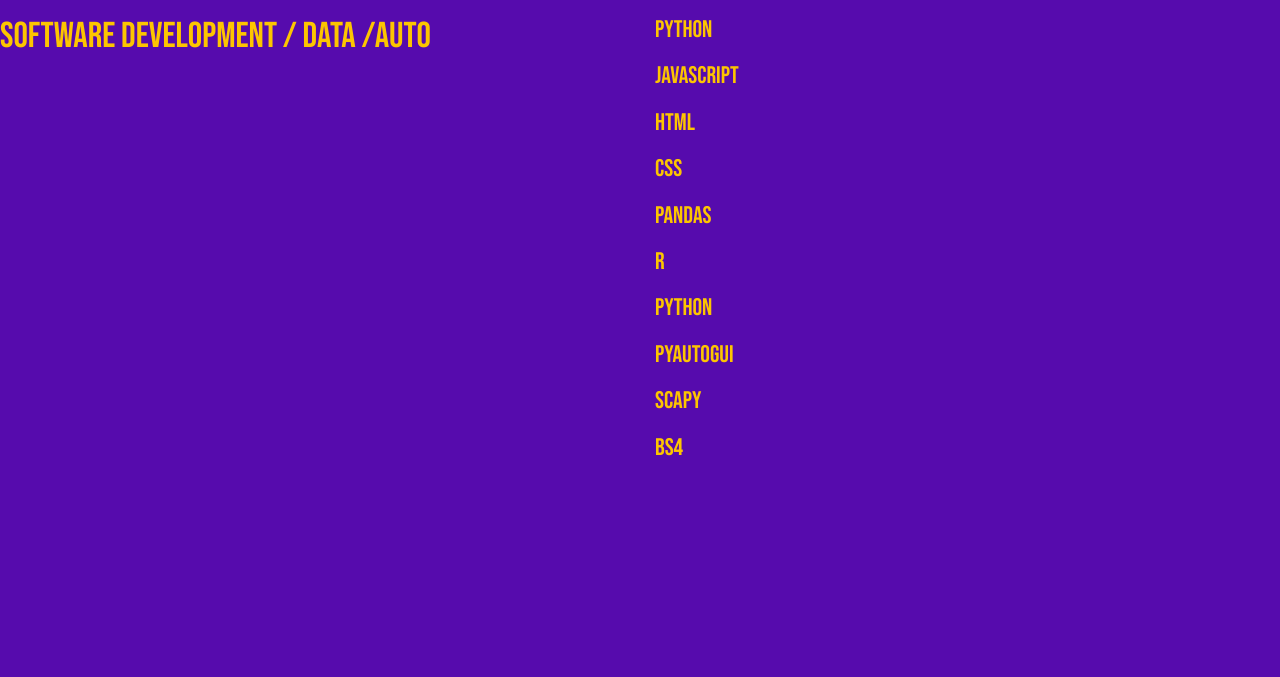
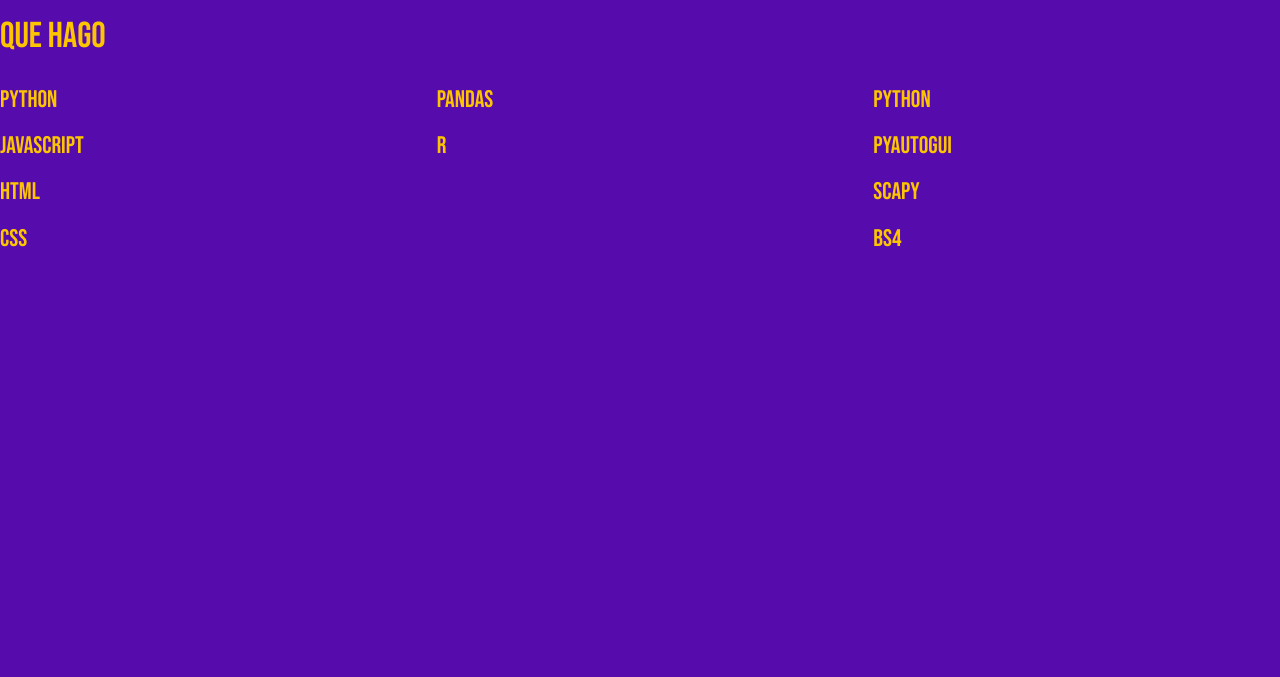
Before and after one commit to yamil-emanuel/yamil-emanuel.github.io, a plain HTML site: page index.html in a window 1280 px wide. Shown: the part 803-1480 px from the top of the page. Drawn offline with nearby package versions, Linux system fonts and the light colour scheme.

Commit message:
Update index.html

```diff
--- a/index.html
+++ b/index.html
@@ -305,22 +305,26 @@ violeta oscuro 560BAD
 
 <!-- DSCR SECTION-->
 		<div id="desarrollo" class="row" style="height: 100%; background-color:#560BAD; color:#FDC500;">
-			<div class="col-xs-12 col-sm-12 col-md-6 col-lg-6" style="height:100vh;">
-				<h1>SOFTWARE DEVELOPMENT / DATA /AUTO</h1>
+			<div class="col-xs-12 col-sm-12 col-md-12 col-lg-12">
+				<h1>QUE HAGO</h1>
 			</div>
-
-			<div class="col-xs-12 col-sm-12 col-md-6 col-lg-6" style="height:100vh;">
+			<div class="col-xs-12 col-sm-12 col-md-4 col-lg-4" style="height:100vh;">
 				<h3>PYTHON</h3>
 				<h3>JAVASCRIPT</h3>
 				<h3>HTML</h3>
 				<h3>CSS</h3>
+			</div>
+			<div class="col-xs-12 col-sm-12 col-md-4 col-lg-4">
 				<h3>PANDAS</h3>
 				<h3>R</h3>
+			</div>
+			<div class="col-xs-12 col-sm-12 col-md-4 col-lg-4">
 				<h3>PYTHON</h3>
 				<h3>PYAUTOGUI</h3>
 				<h3>SCAPY</h3>
 				<h3>BS4</h3>
 			</div>
+
 		</div>
 
 
@@ -390,7 +394,7 @@ violeta oscuro 560BAD
 <!--about-me SECTION-->
 		<div id="about-me" class="row" style="height: 100vh; background-color:#F72585; color:white;">
 			<div class="col-xs-12 col-sm-12 col-md-12 col-lg-12">
-				<p>lorem</p>
+				<h1> ABOUT ME </h1>
 
 			</div>
 		</div>
```
